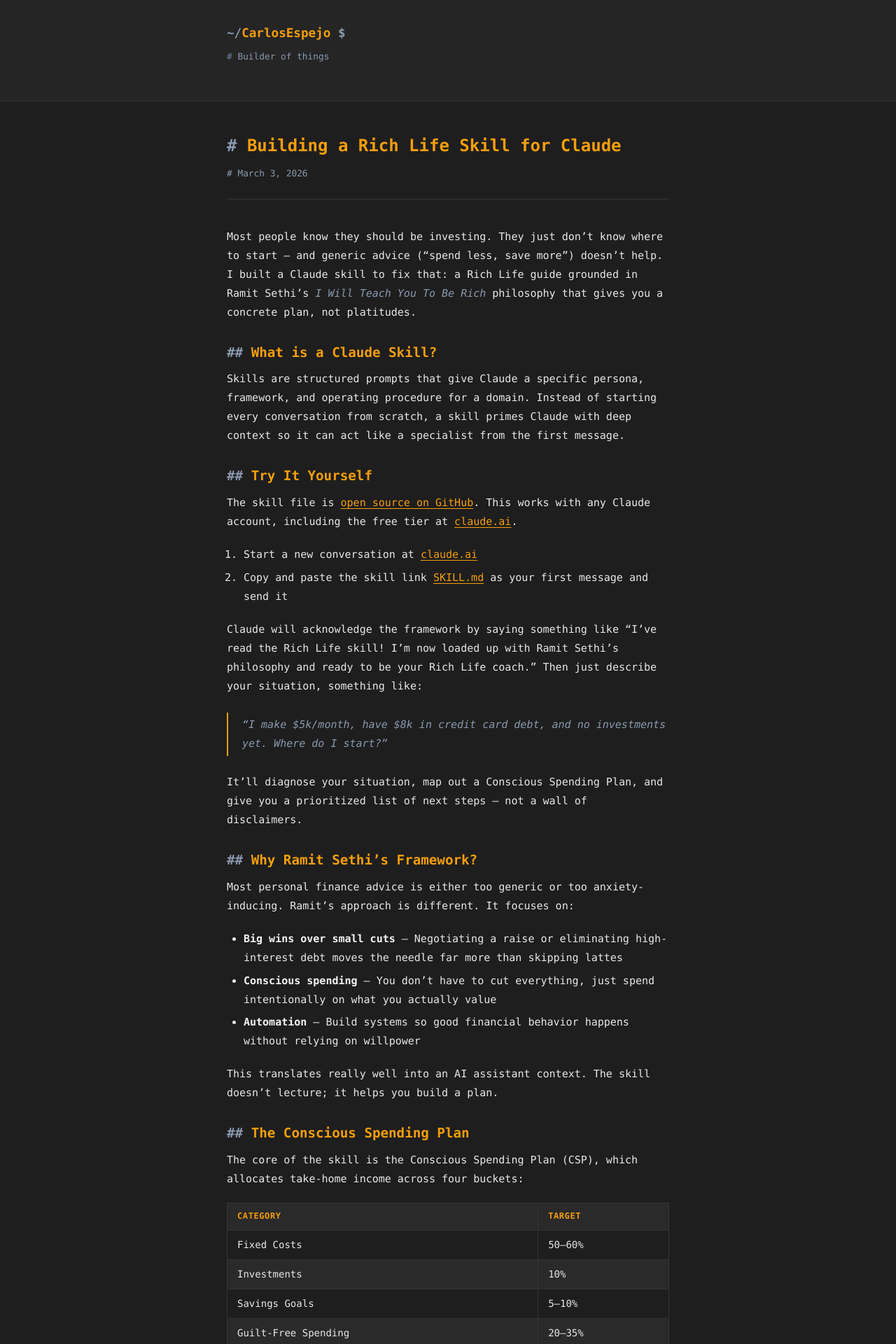
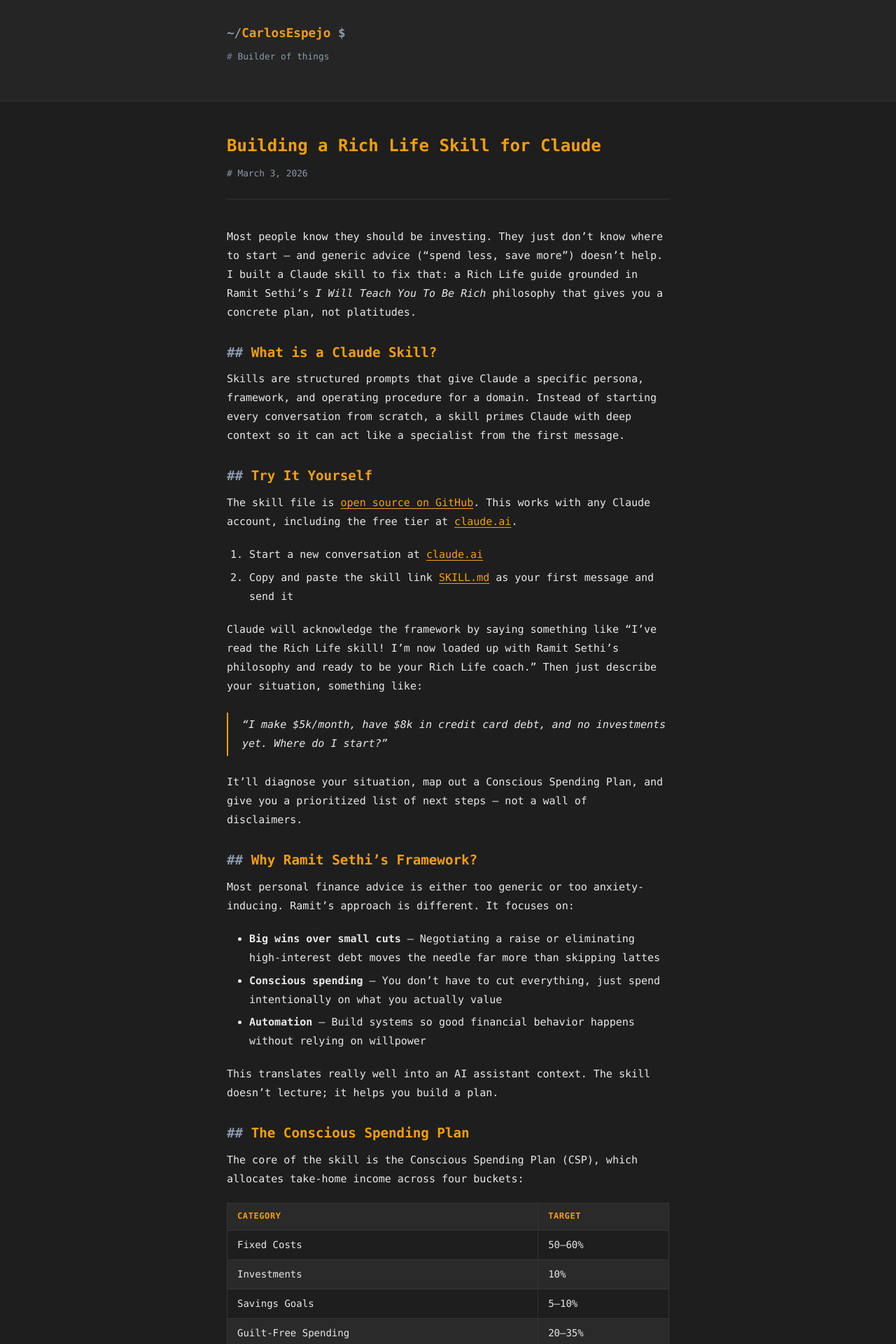
Before and after one commit to CarlosEspejo/carlosespejo.github.io, a Jekyll site: the page built from _posts/2026-03-03-rich-life-skill.md, in a window 1280 px wide. Shown: the top 1920 px of the page at 70% size. Built offline with Jekyll 4.4.1, drawn with Linux system fonts in a browser that asks for light colours.

Commit message:
Fix post page styling issues
- Remove duplicate # prefix from post title
- Fix blockquote and em text contrast
- Fix strong color consistency
- Increase list padding for mono font

Co-Authored-By: Claude Sonnet 4.6 <noreply@anthropic.com>

```diff
--- a/assets/css/style.scss
+++ b/assets/css/style.scss
@@ -171,14 +171,14 @@ a {
   }
 }
 
-strong { font-weight: 700; color: #f3f4f6; }
-em     { font-style: italic; color: $muted; }
+strong { font-weight: 700; color: $text; }
+em     { font-style: italic; }
 
 blockquote {
   border-left: 2px solid $accent;
   padding: 0.25rem 0 0.25rem 1.25rem;
   margin: 1.5rem 0;
-  color: $muted;
+  color: $text;
 
   p { margin-bottom: 0; }
 }
@@ -194,7 +194,7 @@ hr {
    ============================================================ */
 
 ul, ol {
-  padding-left: 1.5rem;
+  padding-left: 2rem;
   margin-bottom: 1.25rem;
 
   li {
@@ -346,7 +346,7 @@ img {
     margin-top: 0;
     font-size: 1.5rem;
 
-    &::before { content: "# "; color: $muted; }
+    &::before { content: none; }
   }
 
   .post-meta {
```
